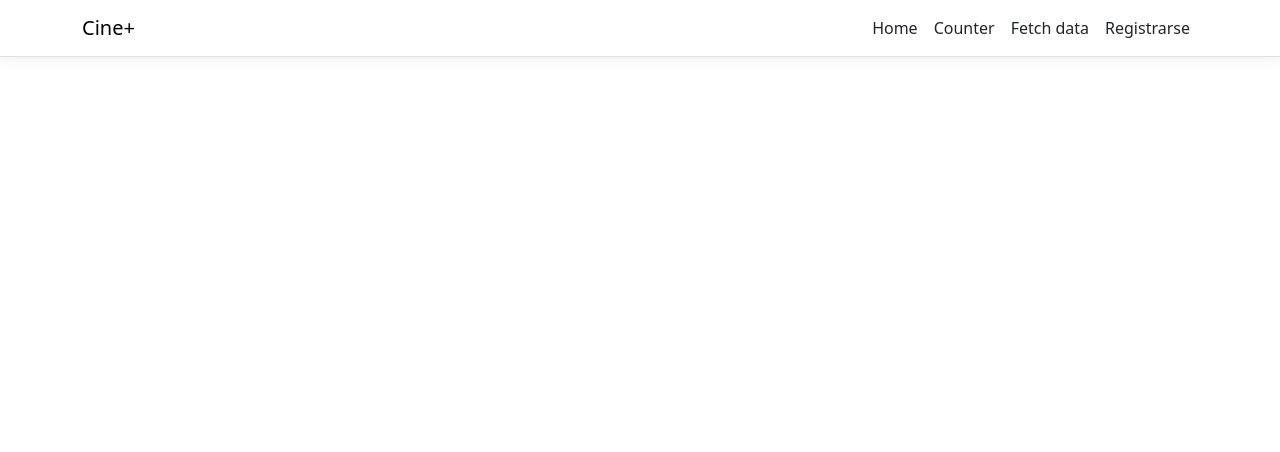
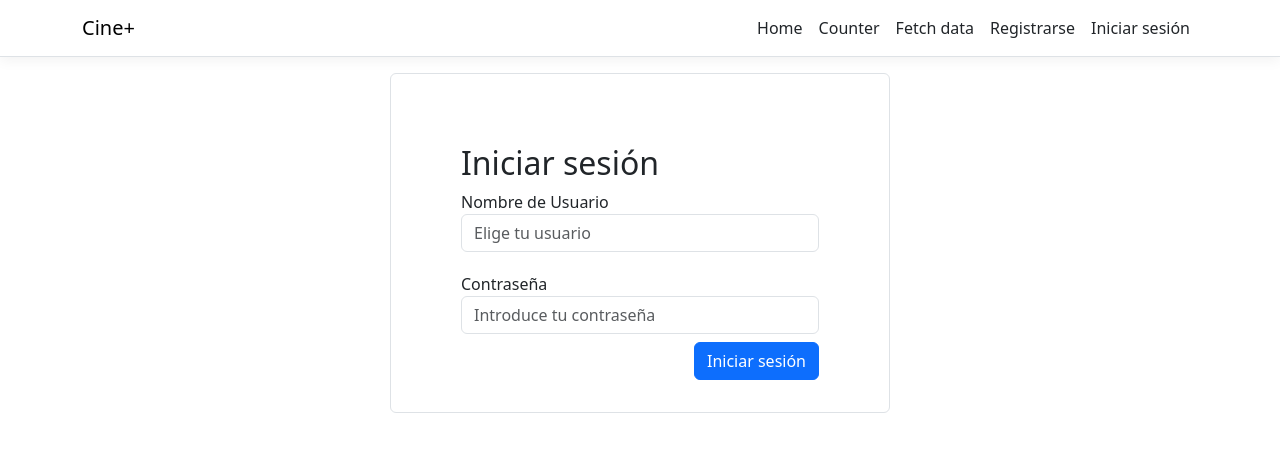
Before and after one commit to RogerMo01/cineplus, a React (Create React App) app in the folder ClientApp/: page /log-in in a window 1280 px wide. Shown: the top 452 px of the page. Built offline with nearby package versions, Linux system fonts and the light colour scheme.

Commit message:
feat: Implement Log In form component
- Add Log in Page to NavBar
- Rename 'Register' to 'Registrarse'
- Refactor some code

```diff
--- a/ClientApp/src/AppRoutes.tsx
+++ b/ClientApp/src/AppRoutes.tsx
@@ -4,6 +4,7 @@ import { Counter } from './components/Counter';
 import { FetchData } from './components/FetchData';
 import { Home } from './components/Home';
 import SignUpPage from './components/SignUpPage';
+import LogInPage from './components/LogInPage';
 
 interface AppRoute {
   index?: boolean;
@@ -27,6 +28,10 @@ const AppRoutes: AppRoute[] = [
   {
     path: '/sign-up',
     element: <SignUpPage />
+  },
+  {
+    path: '/log-in',
+    element: <LogInPage />
   }
 ];
 
--- a/ClientApp/src/components/LogInForm.tsx
+++ b/ClientApp/src/components/LogInForm.tsx
@@ -1,8 +1,126 @@
-import React from "react";
+import React, { FormEvent, useState } from "react";
+import UsernameInput from "./UsernameInput";
+import PasswordInput from "./PasswordInput";
+import { ToastContainer, toast } from "react-toastify";
+import axios, { AxiosError } from "axios";
 
-function LogInForm(){
+function LogInForm() {
+  const [username, setUsername] = useState("");
+  const [password, setPassword] = useState("");
 
-    return <h1>Ok</h1>
+  const [usernameInvalidFeedback, setUsernameInvalidFeedback] = useState("");
+  const [usernameTag, setUsernameTag] = useState("");
+
+  const handleUsernameInputChange = (e: React.ChangeEvent) => {
+    const newUsername = (e.target as HTMLInputElement).value;
+
+    // Control invalid feedback
+    if (newUsername.length === 0) {
+      setUsernameInvalidFeedback("Campo obligatorio");
+      setUsernameTag("is-invalid");
+    } else setUsernameTag("");
+
+    setUsername(newUsername);
+  };
+  const onPasswordChange = (value: string) => {
+    setPassword(value);
+  };
+  const handleSubmit = async (e: FormEvent) => {
+    e.preventDefault();
+
+    if (username.length === 0 || password.length === 0) {
+      toast.error("Hay campos vacíos", {
+        position: "bottom-right",
+        autoClose: 3000,
+      });
+      return;
+    }
+    if (password.length < 6 || password.length > 20) {
+      toast.error("La contraseña debe tener al menos 6 caracteres", {
+        position: "bottom-right",
+        autoClose: 3000,
+      });
+      return;
+    }
+
+    const formData = {
+      Nick: username,
+      Password: password,
+    };
+
+    try {
+      const networkIp = process.env.REACT_APP_NETWORK_IP;
+
+      const response = await axios.post("endpoint", formData);
+
+      if (response.status === 200) {
+        console.log("post success");
+        toast.success("Sesión iniciada!", {
+          position: "bottom-right",
+          autoClose: 3000,
+        });
+
+        // 🚨🚨🚨🚨🚨 Redireccionar a algun sitio 🚨🚨🚨🚨🚨
+      }
+    } catch (error) {
+      if (axios.isAxiosError(error)) {
+        const axiosError = error as AxiosError<any>;
+
+        if (axiosError.response) {
+          const status = axiosError.response.status;
+          const message = axiosError.response.data.message;
+
+          if (status === 409) {
+            console.log("Invalid credentials");
+            toast.error(message, { position: "bottom-right", autoClose: 3000 });
+          } else {
+            toast.error(`Error en el registro (${status})`, {
+              position: "bottom-right",
+              autoClose: 3000,
+            });
+            console.error("Error al enviar la solicitud", axiosError);
+          }
+        } else {
+          // Handle errors with no HTTP response
+          console.error("Error al enviar la solicitud", error);
+          toast.error(`Error en el registro (${error})`, {
+            position: "bottom-right",
+            autoClose: 3000,
+          });
+        }
+      }
+    }
+  };
+
+  return (
+    <div>
+      <div className="form-container border rounded custom-padding">
+        <form onSubmit={handleSubmit}>
+          <h2>Iniciar sesión</h2>
+          <div className="form-group form-element">
+            <UsernameInput
+              usernameTag={usernameTag}
+              changeHandler={handleUsernameInputChange}
+              invalidFeedback={usernameInvalidFeedback}
+            />
+          </div>
+          <div className="form-element mb-2">
+            <PasswordInput
+              id="passInput"
+              placeholder="Introduce tu contraseña"
+              showHeader={true}
+              showSmall={false}
+              onPasswordChange={onPasswordChange}
+            />
+          </div>
+          <button type="submit" className="btn btn-primary align-right">
+            Iniciar sesión
+          </button>
+        </form>
+      </div>
+      <ToastContainer />
+    </div>
+  );
 }
 
 export default LogInForm;
--- a/ClientApp/src/components/NavMenu.tsx
+++ b/ClientApp/src/components/NavMenu.tsx
@@ -52,6 +52,9 @@ export class NavMenu extends Component<{}, NavMenuState> {
               <NavItem>
                 <NavLink tag={Link} className="text-dark" to="/sign-up" onClick={this.closeNavbar}>Registrarse</NavLink>
               </NavItem>
+              <NavItem>
+                <NavLink tag={Link} className="text-dark" to="/log-in" onClick={this.closeNavbar}>Iniciar sesión</NavLink>
+              </NavItem>
             </ul>
           </Collapse>
         </Navbar>
--- a/ClientApp/src/components/PasswordInput.tsx
+++ b/ClientApp/src/components/PasswordInput.tsx
@@ -4,6 +4,7 @@ interface Props {
   id: string;
   placeholder: string;
   showHeader: boolean;
+  showSmall: boolean;
   onPasswordChange: (value: string) => void;
 }
 
@@ -12,7 +13,6 @@ function PasswordInput(props: Props) {
 
   const [passwordInvalidFeedback, setPasswordInvalidFeedback] = useState("");
   const [passwordTag, setPasswordTag] = useState("");
-
 
   const handleInputChange = (event: React.FormEvent<HTMLInputElement>) => {
     const value = (event.target as HTMLInputElement).value;
@@ -45,7 +45,7 @@ function PasswordInput(props: Props) {
         onChange={handleInputChange}
       />
       <div className="invalid-feedback">{passwordInvalidFeedback}</div>
-      {props.showHeader && (
+      {props.showSmall && (
         <small id="passwordHelp" className="form-text text-muted">
           La contraseña debe tener entre 6-20 caracteres
         </small>
--- a/ClientApp/src/components/SignUpForm.tsx
+++ b/ClientApp/src/components/SignUpForm.tsx
@@ -131,8 +131,7 @@ function SignUpForm() {
         // const response = await axios.post(`https://${networkIp}:44492/api/form/register`, formData);
 
         if (response.status === 200) {
-          // Procesa la respuesta del servidor
-          console.log('Solicitud enviada con éxito');
+          console.log('post success');
           toast.success('Registro completado!', {position: 'bottom-right', autoClose: 3000});
 
           // 🚨🚨🚨🚨🚨🚨🚨🚨 redireccion a algun sitio 🚨🚨🚨🚨🚨🚨🚨🚨
@@ -157,7 +156,7 @@ function SignUpForm() {
             }
 
           } else {
-            // Si no hay una respuesta HTTP en el error, maneja otros tipos de errores
+            // Handle errors with no HTTP response
             console.error('Error al enviar la solicitud', error);
             toast.error(`Error en el registro (${error})`, { position: 'bottom-right', autoClose: 3000 });
           }
@@ -186,6 +185,7 @@ function SignUpForm() {
                 id="passInput"
                 placeholder="Elige tu contraseña"
                 showHeader={true}
+                showSmall={true}
                 onPasswordChange={onPasswordChange}
               />
             </div>
@@ -194,6 +194,7 @@ function SignUpForm() {
                 id="passInput2"
                 placeholder="Confirma tu contraseña"
                 showHeader={false}
+                showSmall={false}
                 onPasswordChange={onConfirmPasswordChange}
               />
             </div>
@@ -226,7 +227,7 @@ function SignUpForm() {
             )}
           </div>
           <button type="submit" className="btn btn-primary align-right">
-            Register
+            Registrarse
           </button>
         </form>
       </div>
--- a/ClientApp/src/components/UsernameInput.tsx
+++ b/ClientApp/src/components/UsernameInput.tsx
@@ -1,15 +1,14 @@
 import React from "react";
 
-interface Props{
-    usernameTag : string,
-    changeHandler : (e: React.ChangeEvent) => void,
-    invalidFeedback : string
+interface Props {
+  usernameTag: string;
+  changeHandler: (e: React.ChangeEvent) => void;
+  invalidFeedback: string;
 }
 
-function UsernameInput(props: Props){
-
-
-    return <>
+function UsernameInput(props: Props) {
+  return (
+    <>
       <label htmlFor="usernameInput">Nombre de Usuario</label>
       <input
         className={`form-control ${props.usernameTag}`}
@@ -20,6 +19,7 @@ function UsernameInput(props: Props){
       />
       <div className="invalid-feedback">{props.invalidFeedback}</div>
     </>
+  );
 }
 
-export default UsernameInput
+export default UsernameInput;
```
Lines whose indentation alone changed are shown as unchanged.
